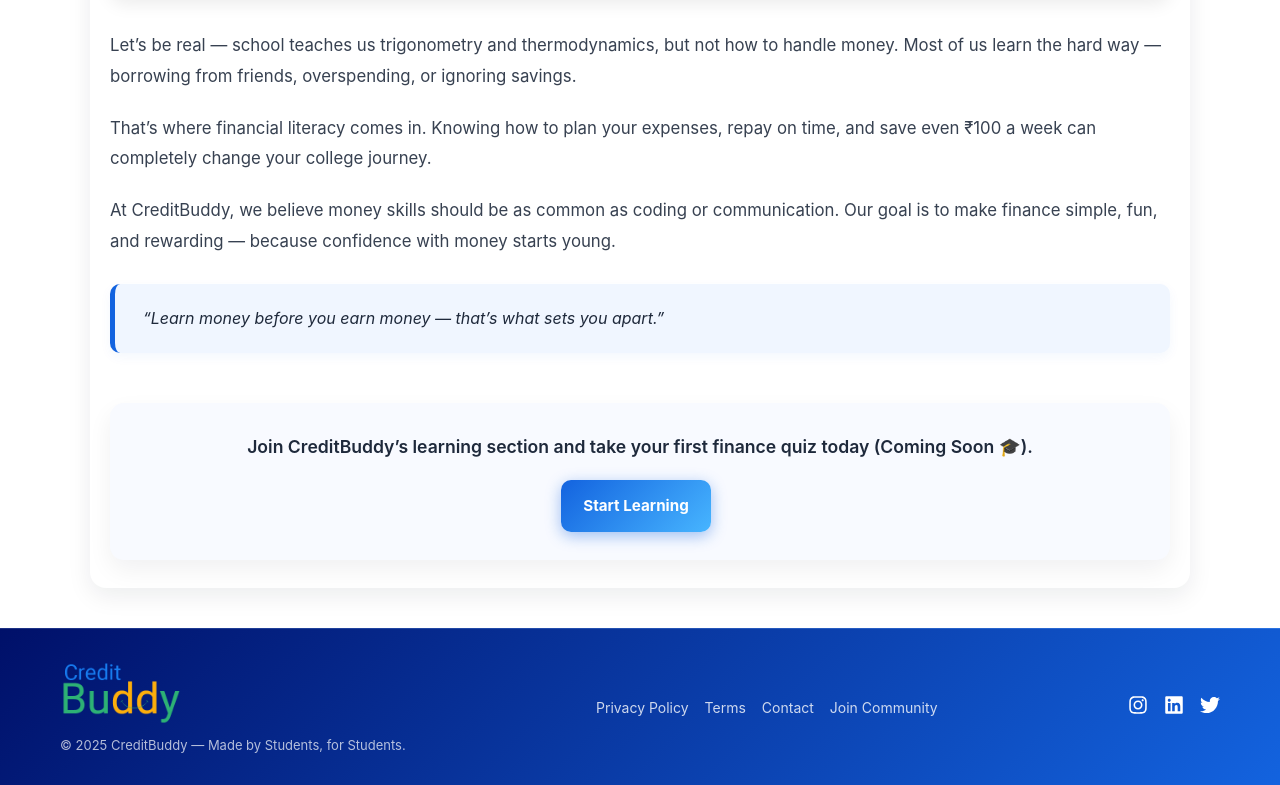
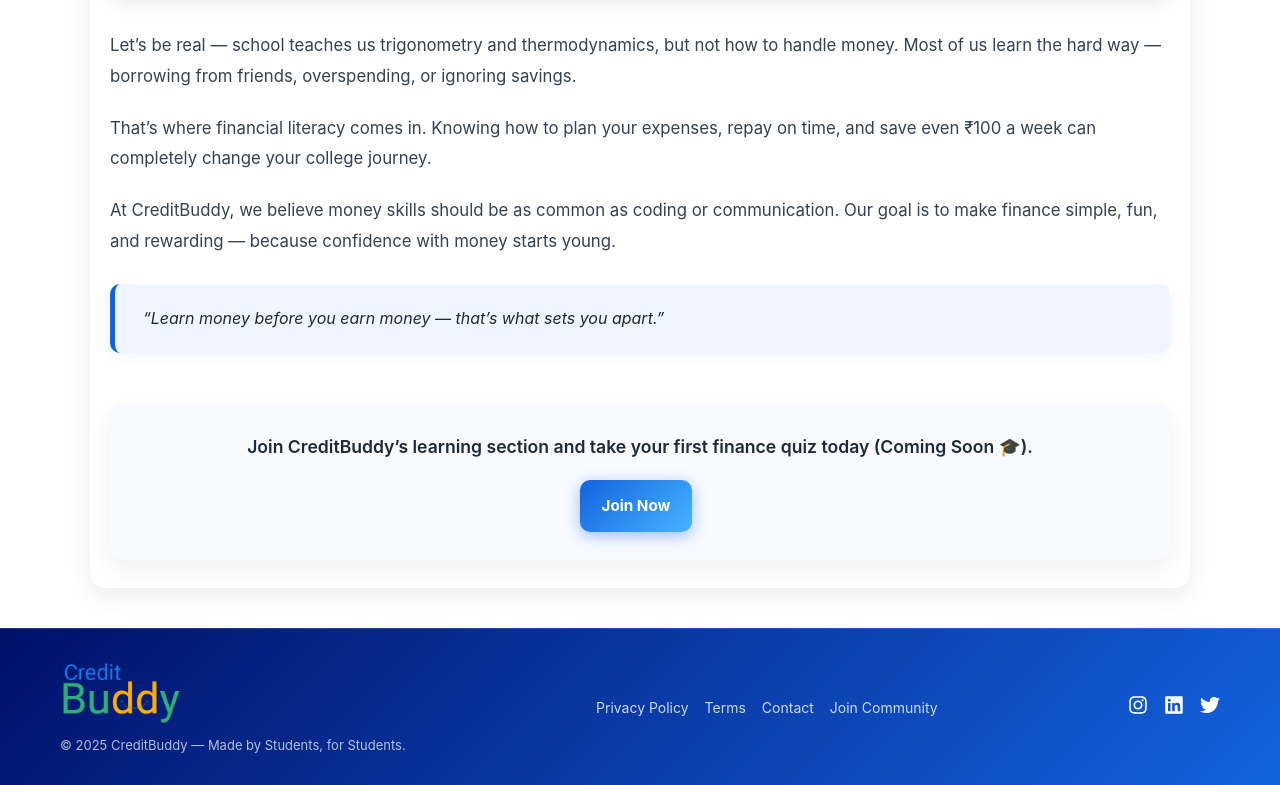
Before and after one commit to goutambhosagar00/CreditBuddy, a React (Vite) app: page /blog/1 in a window 1280 px wide. Shown: the part 698-1483 px from the top of the page. Built offline with nearby package versions, Linux system fonts and the light colour scheme.

Commit message:
bugs solve sidebar

```diff
--- a/src/components/Header.jsx
+++ b/src/components/Header.jsx
@@ -1,16 +1,34 @@
-import React, { useState, useEffect } from "react";
+import React, { useState, useEffect, useRef } from "react";
 import { Link, NavLink } from "react-router-dom";
 import { FaBars, FaTimes } from "react-icons/fa";
 import logo from "../assets/icons/CB.png";
 
 export default function Header() {
   const [menuOpen, setMenuOpen] = useState(false);
+  const menuRef = useRef(null);
 
   useEffect(() => {
     document.body.style.overflow = menuOpen ? "hidden" : "auto";
   }, [menuOpen]);
 
-  const closeMenu = () => setMenuOpen(false);
+  // ✅ Detect click outside sidebar
+  useEffect(() => {
+    function handleClickOutside(event) {
+      if (menuRef.current && !menuRef.current.contains(event.target)) {
+        setMenuOpen(false);
+      }
+    }
+
+    if (menuOpen) {
+      document.addEventListener("mousedown", handleClickOutside);
+    } else {
+      document.removeEventListener("mousedown", handleClickOutside);
+    }
+
+    return () => {
+      document.removeEventListener("mousedown", handleClickOutside);
+    };
+  }, [menuOpen]);
 
   return (
     <>
@@ -23,24 +41,12 @@
 
           {/* Desktop Navigation */}
           <nav className="nav desktop-nav">
-            <NavLink to="/about" className="nav-link">
-              About Us
-            </NavLink>
-            <NavLink to="/features" className="nav-link">
-              Features
-            </NavLink>
-            <NavLink to="/how-it-works" className="nav-link">
-              How it Works
-            </NavLink>
-            <NavLink to="/blog" className="nav-link">
-              Blog
-            </NavLink>
-            <NavLink to="/contact" className="nav-link">
-              Contact
-            </NavLink>
-            <Link to="/join-waitlist" className="btn nav-cta">
-              Join Waitlist
-            </Link>
+            <NavLink to="/about" className="nav-link">About Us</NavLink>
+            <NavLink to="/features" className="nav-link">Features</NavLink>
+            <NavLink to="/how-it-works" className="nav-link">How it Works</NavLink>
+            <NavLink to="/blog" className="nav-link">Blog</NavLink>
+            <NavLink to="/contact" className="nav-link">Contact</NavLink>
+            <Link to="/join-waitlist" className="btn nav-cta">Join Waitlist</Link>
           </nav>
 
           {/* Mobile Menu Toggle */}
@@ -54,28 +60,22 @@
       </header>
 
       {/* Overlay */}
-      {menuOpen && <div className="mobile-overlay" onClick={closeMenu}></div>}
+      {menuOpen && <div className="mobile-overlay"></div>}
 
       {/* Mobile Sidebar */}
-      <aside className={`mobile-nav ${menuOpen ? "open" : ""}`}>
-        <NavLink to="/about" className="nav-link" onClick={closeMenu}>
-          About Us
-        </NavLink>
-        <NavLink to="/features" className="nav-link" onClick={closeMenu}>
-          Features
-        </NavLink>
-        <NavLink to="/how-it-works" className="nav-link" onClick={closeMenu}>
-          How it Works
-        </NavLink>
-        <NavLink to="/blog" className="nav-link" onClick={closeMenu}>
-          Blog
-        </NavLink>
-        <NavLink to="/contact" className="nav-link" onClick={closeMenu}>
-          Contact
-        </NavLink>
-        <Link to="/join-waitlist" className="btn nav-cta" onClick={closeMenu}>
-          Join Waitlist
-        </Link>
+      <aside ref={menuRef} className={`mobile-nav ${menuOpen ? "open" : ""}`}>
+        {/* ✅ Close icon inside sidebar */}
+        <div className="sidebar-close-icon" onClick={() => setMenuOpen(false)}>
+          <FaTimes size={24} />
+        </div>
+
+        <NavLink to="/" className="nav-link" onClick={() => setMenuOpen(false)}>Home</NavLink>
+        <NavLink to="/about" className="nav-link" onClick={() => setMenuOpen(false)}>About Us</NavLink>
+        <NavLink to="/features" className="nav-link" onClick={() => setMenuOpen(false)}>Features</NavLink>
+        <NavLink to="/how-it-works" className="nav-link" onClick={() => setMenuOpen(false)}>How it Works</NavLink>
+        <NavLink to="/blog" className="nav-link" onClick={() => setMenuOpen(false)}>Blog</NavLink>
+        <NavLink to="/contact" className="nav-link" onClick={() => setMenuOpen(false)}>Contact</NavLink>
+        <Link to="/join-waitlist" className="btn nav-cta" onClick={() => setMenuOpen(false)}>Join Waitlist</Link>
       </aside>
     </>
   );
--- a/src/data/blogs.json
+++ b/src/data/blogs.json
@@ -13,8 +13,8 @@
     "content": "<p>Let’s be real — school teaches us trigonometry and thermodynamics, but not how to handle money. Most of us learn the hard way — borrowing from friends, overspending, or ignoring savings.</p><p>That’s where financial literacy comes in. Knowing how to plan your expenses, repay on time, and save even ₹100 a week can completely change your college journey.</p><p>At CreditBuddy, we believe money skills should be as common as coding or communication. Our goal is to make finance simple, fun, and rewarding — because confidence with money starts young.</p><blockquote>“Learn money before you earn money — that’s what sets you apart.”</blockquote>",
     "cta": {
       "text": "Join CreditBuddy’s learning section and take your first finance quiz today (Coming Soon 🎓).",
-      "link": "/learn",
-      "buttonText": "Start Learning"
+      "link": "/join-waitlist",
+      "buttonText": "Join Now"
     }
   },
   {
@@ -27,8 +27,8 @@
     "content": "<p>India has over 30 million college students. Yet, fewer than 10% have access to fair and transparent credit. Many still rely on informal sources — friends, unverified loan apps, or payday lenders with high interest.</p><p>CreditBuddy is built to bridge that gap. We’re creating a trusted lending ecosystem tailored to students — with low-interest micro-loans, gamified financial education, and earning opportunities.</p><p>Our model isn’t just lending — it’s about creating a financially capable generation.</p><ul><li>Large untapped market (₹20,000+ Cr potential student credit demand).</li><li>Repeat user retention through “Learn & Earn” engagement model.</li><li>Scalable integrations with NBFCs and EdTech platforms.</li></ul><p>We’re not chasing transactions — we’re building transformation.</p>",
     "cta": {
       "text": "Explore our investor vision or request the CreditBuddy Pitch Deck.",
-      "link": "/investors",
-      "buttonText": "Learn More"
+      "link": "/join-waitlist",
+      "buttonText": "Join Now"
     }
   },
   {
@@ -55,8 +55,8 @@
     "content": "<p>In India’s growing FinTech space, one segment is still untapped — student finance.</p><p>While digital banking, payments, and investment apps exploded, students remain largely excluded from formal financial systems.</p><p>CreditBuddy blends finance + education + earning opportunities to create a self-sustaining ecosystem:</p><ul><li>Students get fair financial support</li><li>Lenders get a trusted entry to a new demographic</li><li>Institutions get data-driven insights into student needs</li></ul><p>FinTech is shifting from “credit for adults” to “financial foundations for youth.” CreditBuddy leads that shift.</p><blockquote>The next billion financially literate Indians will start with CreditBuddy.</blockquote>",
     "cta": {
       "text": "Learn more about our mission or partner with us.",
-      "link": "/partners",
-      "buttonText": "Partner"
+      "link": "/join-waitlist",
+      "buttonText": "Join Now"
     }
   },
   {
@@ -70,7 +70,7 @@
     "cta": {
       "text": "Join CreditBuddy and start your credit journey early — responsibly.",
       "link": "/join-waitlist",
-      "buttonText": "Start Today"
+      "buttonText": "Join Now"
     }
   },
   {
@@ -98,7 +98,7 @@
     "cta": {
       "text": "Join CreditBuddy and take control of your financial confidence.",
       "link": "/join-waitlist",
-      "buttonText": "Start Today"
+      "buttonText": "Join Now"
     }
   },
   {
@@ -112,7 +112,7 @@
     "cta": {
       "text": "Apply for CreditBuddy’s waitlist and start your journey toward independence.",
       "link": "/join-waitlist",
-      "buttonText": "Apply Now"
+      "buttonText": "Join Now"
     }
   },
   {
--- a/src/styles/globals.css
+++ b/src/styles/globals.css
@@ -15,7 +15,7 @@
 .container{max-width:var(--container-max);margin:0 auto;padding:28px; }
 .container-section{max-width:var(--container-max);margin:0 auto;padding:28px 20px}
 
-.site-header {position:sticky;top:0;background:#fff;backdrop-filter:blur(6px);z-index:1000;border-bottom:1px solid #eef2ff;box-shadow:0 1px 0 rgba(0,0,0,0.1);}
+.site-header {position:sticky;top:0;background: white;backdrop-filter:blur(6px);z-index:1000;border-bottom:1px solid #eef2ff;box-shadow:0 1px 0 rgba(0,0,0,0.1);}
 .site-header-inner {max-width:var(--container-max);margin:0 auto;display:flex;justify-content:space-between;align-items:center;padding:10px 20px;}
 .brand {display:flex;align-items:center;gap:12px;}
 .brand-logo {height:44px;width:120px;}
@@ -74,6 +74,20 @@
   z-index: 1500;
 }
 
+/* Sidebar Close Icon */
+.sidebar-close-icon {
+  position: absolute;
+  top: 20px;
+  right: 200px;
+  cursor: pointer;
+  color: #001069;
+  font-size: 22px;
+  transition: transform 0.2s ease;
+}
+
+.sidebar-close-icon:hover {
+  transform: rotate(90deg);
+}
 /* Hide desktop nav and show mobile icon */
 @media (max-width: 992px) {
   .desktop-nav {
```
